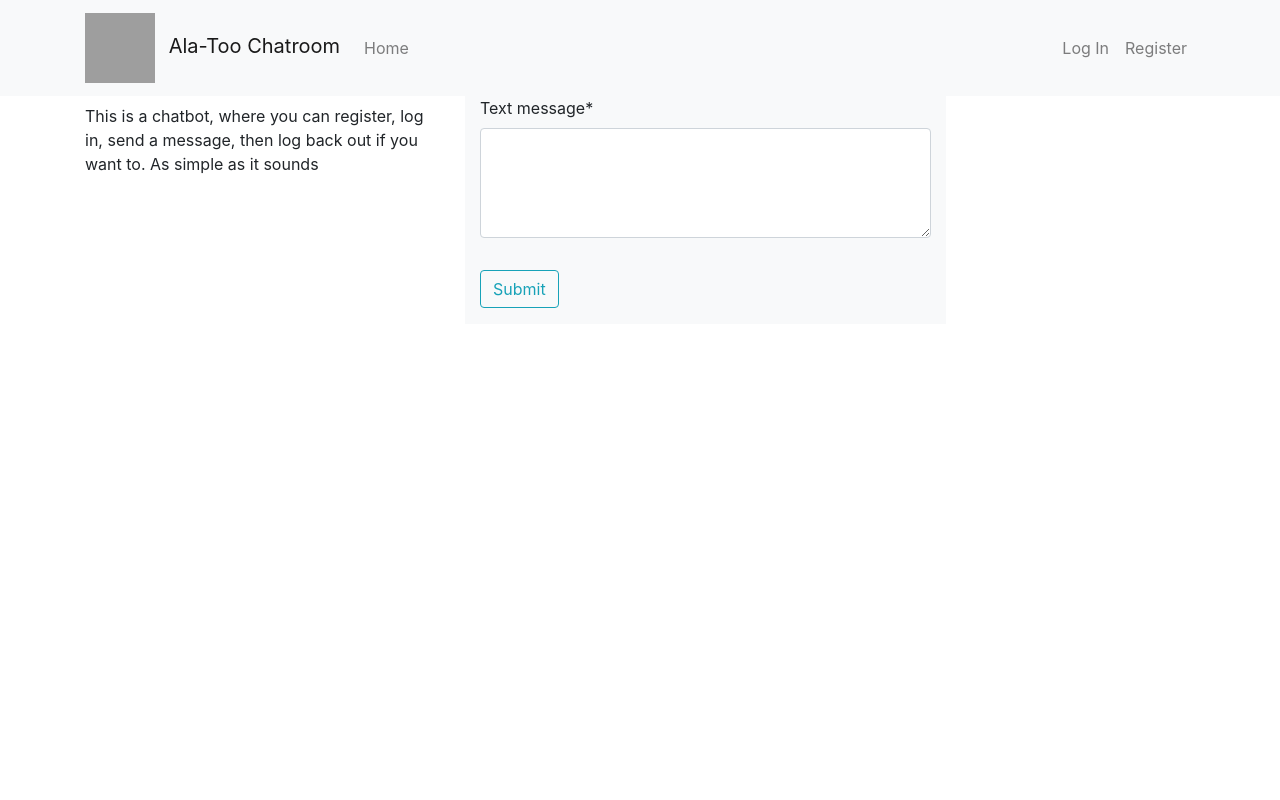
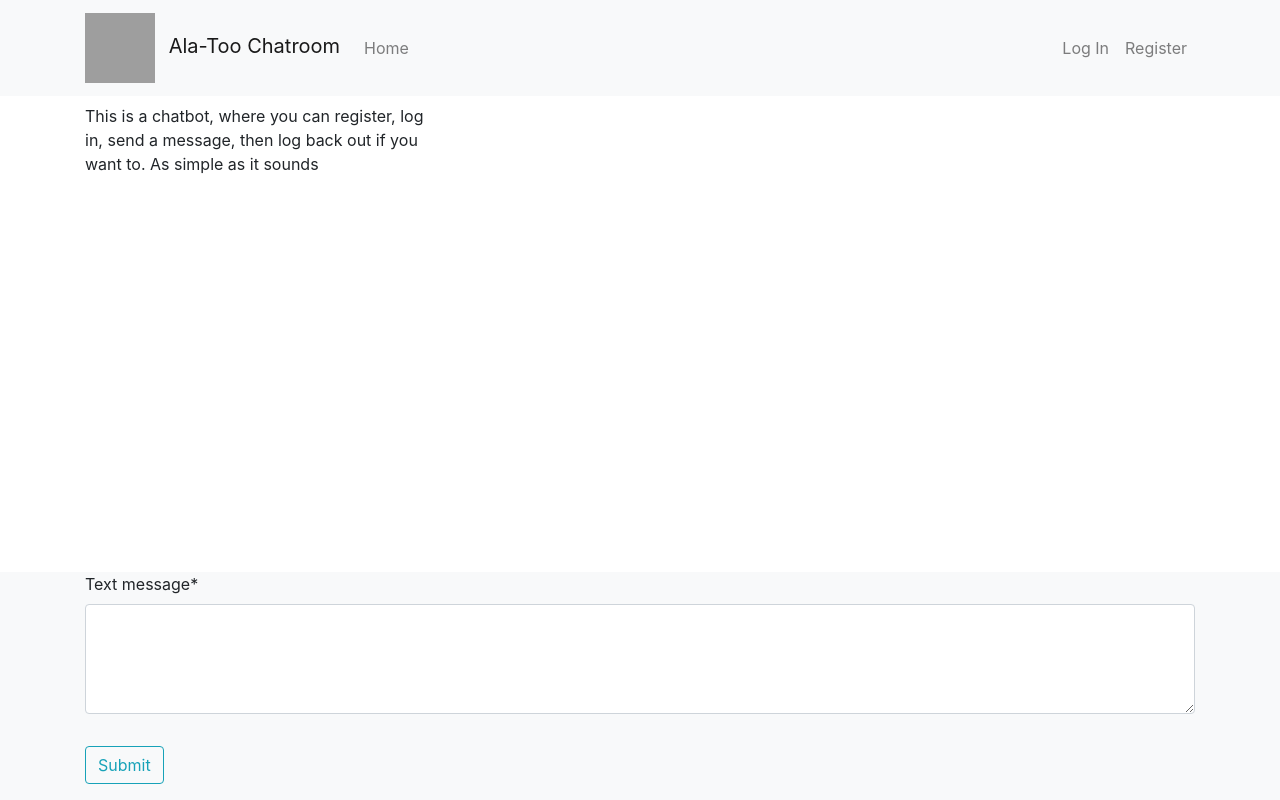
Before and after one commit to renren-017/cs204mid, a Django app: page / in a window 1280 px wide. Run offline with Django 4.2, Linux system fonts and the light colour scheme; data that the repository does not hold is empty; some libraries are stand-ins or nearby versions; grey boxes are pictures that could not be loaded.

Commit message:
Base template changed

```diff
--- a/chatroom/templates/chatroom/home.html
+++ b/chatroom/templates/chatroom/home.html
@@ -13,7 +13,7 @@
     {% endfor %}
   </div>
 
-    <div class="footer position-fixed mt-auto bg-light">
+    <div class="footer fixed-bottom mt-auto bg-light">
       <div class="container">
           <form method="post">
               {% csrf_token %}
```
